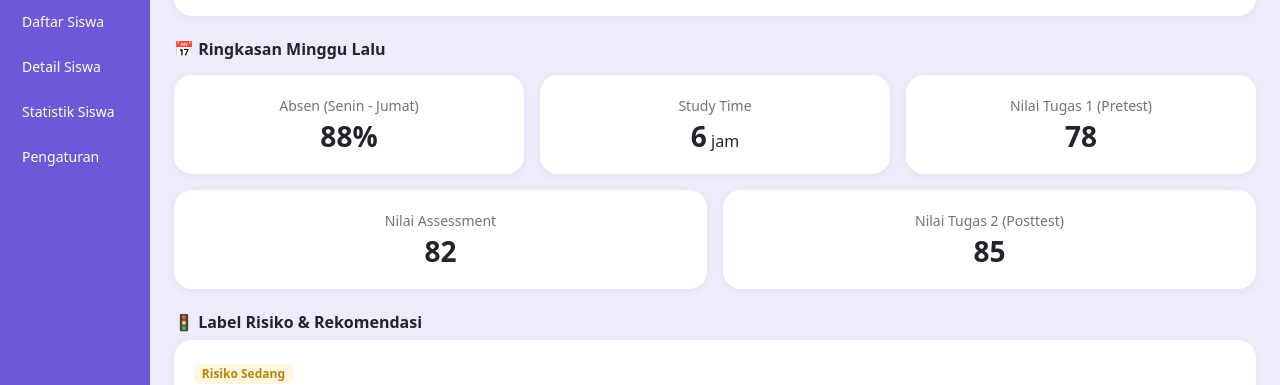
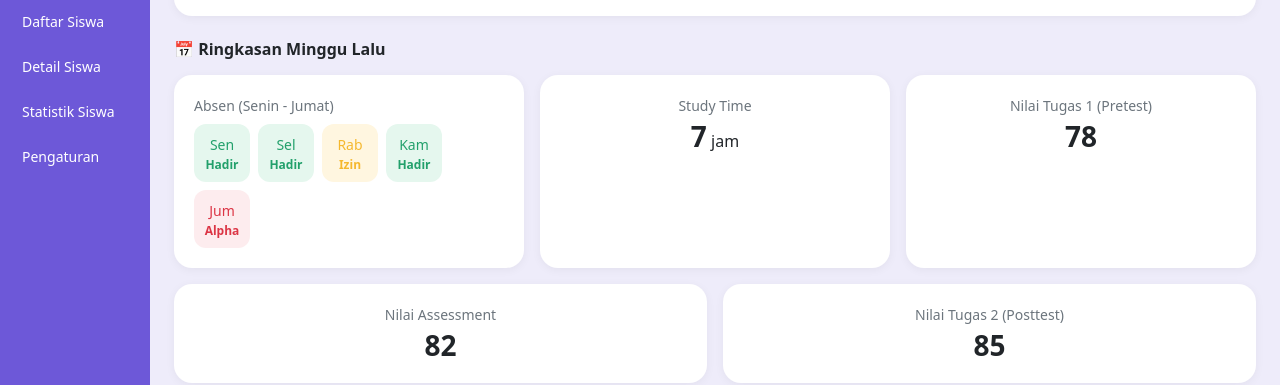
Before and after one commit to sutripnm/EduPulse-student-early-warning-web, a React (Vite) app: page /dashboard-siswa/1 in a window 1280 px wide. Shown: the part 170-555 px from the top of the page. Built offline with nearby package versions, Linux system fonts and the light colour scheme; no server answers.

Commit message:
kembalikan tampilan ringkasan sesuai permintaan tim

```diff
--- a/src/pages/DashboardSiswaPage.jsx
+++ b/src/pages/DashboardSiswaPage.jsx
@@ -3,6 +3,8 @@ import { useParams } from "react-router-dom";
 import Sidebar from "../components/Sidebar";
 import { getStudentDashboard } from "../services/api";
 import "../styles/dashboard-siswa-page.css";
+
+const HARI_LIST = ["Senin", "Selasa", "Rabu", "Kamis", "Jumat"];
 
 const MAPEL_OPTIONS = [
   { id: "", nama: "Semua Mapel" },
@@ -21,8 +23,14 @@ const riskLabel = {
 // biar tampilan tetap kelihatan lengkap
 const DUMMY_DASHBOARD = {
   profil: { nisn: "0051234567", nama: "Nadya Putri Ramadhani", kelas: "XI IPA 1" },
-  absensi: [{ label: "Minggu Ini", persen: 88 }],
-  study_time: [{ label: "Minggu Ini", jam: 6 }],
+  absensi_harian: [
+    { hari: "Senin", status: "Hadir" },
+    { hari: "Selasa", status: "Hadir" },
+    { hari: "Rabu", status: "Izin" },
+    { hari: "Kamis", status: "Hadir" },
+    { hari: "Jumat", status: "Alpha" },
+  ],
+  study_time: [{ label: "Minggu Ini", jam: 7 }],
   tugas_pretest: [{ label: "Minggu Ini", nilai: 78 }],
   assessment: [{ label: "Minggu Ini", nilai: 82 }],
   tugas_posttest: [{ label: "Minggu Ini", nilai: 85 }],
@@ -66,7 +74,6 @@ function DashboardSiswaPage() {
       } catch (error) {
         console.error("Gagal mengambil dashboard siswa, pakai data contoh:", error);
 
-        // sementara pakai data contoh biar tampilan tetap lengkap
         setDashboard(DUMMY_DASHBOARD);
         setIsDummy(true);
       } finally {
@@ -82,6 +89,7 @@ function DashboardSiswaPage() {
 
   const statusRisk = dashboard?.status_risk;
   const rekomendasi = dashboard?.rekomendasi || [];
+  const absensiHarian = dashboard?.absensi_harian || [];
 
 
   return (
@@ -164,13 +172,29 @@ function DashboardSiswaPage() {
             <section className="row g-3 mb-4">
 
               <div className="col-md-4">
-                <div className="dashboard-siswa-box h-100 text-center">
-                  <p className="small text-secondary mb-1">
+                <div className="dashboard-siswa-box h-100">
+                  <p className="small text-secondary mb-2">
                     Absen (Senin - Jumat)
                   </p>
-                  <h3 className="fw-bold mb-0">
-                    {lastValue(dashboard?.absensi, "persen")}%
-                  </h3>
+
+                  <div className="d-flex gap-2 flex-wrap">
+                    {HARI_LIST.map((hari) => {
+                      const data = absensiHarian.find(
+                        (item) => item.hari === hari
+                      );
+                      const status = data?.status || "-";
+
+                      return (
+                        <div
+                          key={hari}
+                          className={`absensi-chip absensi-${status.toLowerCase()}`}
+                        >
+                          <small>{hari.slice(0, 3)}</small>
+                          <strong>{status}</strong>
+                        </div>
+                      );
+                    })}
+                  </div>
                 </div>
               </div>
 
--- a/src/styles/dashboard-siswa-page.css
+++ b/src/styles/dashboard-siswa-page.css
@@ -33,6 +33,36 @@
   font-size: 14px;
 }
 
+.absensi-chip {
+  min-width: 56px;
+  padding: 8px 6px;
+  border-radius: 12px;
+  text-align: center;
+  background-color: #efedff;
+  color: #6840d9;
+}
+
+.absensi-chip strong {
+  display: block;
+  font-size: 12px;
+}
+
+.absensi-chip.absensi-hadir {
+  background-color: #e5f7ee;
+  color: #22a06b;
+}
+
+.absensi-chip.absensi-izin,
+.absensi-chip.absensi-sakit {
+  background-color: #fff6e0;
+  color: #f5b82e;
+}
+
+.absensi-chip.absensi-alpha {
+  background-color: #fdecee;
+  color: #dc3545;
+}
+
 .risk-recommendation-box {
   min-height: 120px;
 }
@@ -57,3 +87,16 @@
   background-color: #fdecee;
   color: #dc3545;
 }
+.hari-chip {
+  min-width: 56px;
+  padding: 8px 6px;
+  border-radius: 12px;
+  text-align: center;
+  background-color: #efedff;
+  color: #6840d9;
+}
+
+.hari-chip strong {
+  display: block;
+  font-size: 12px;
+}
```
